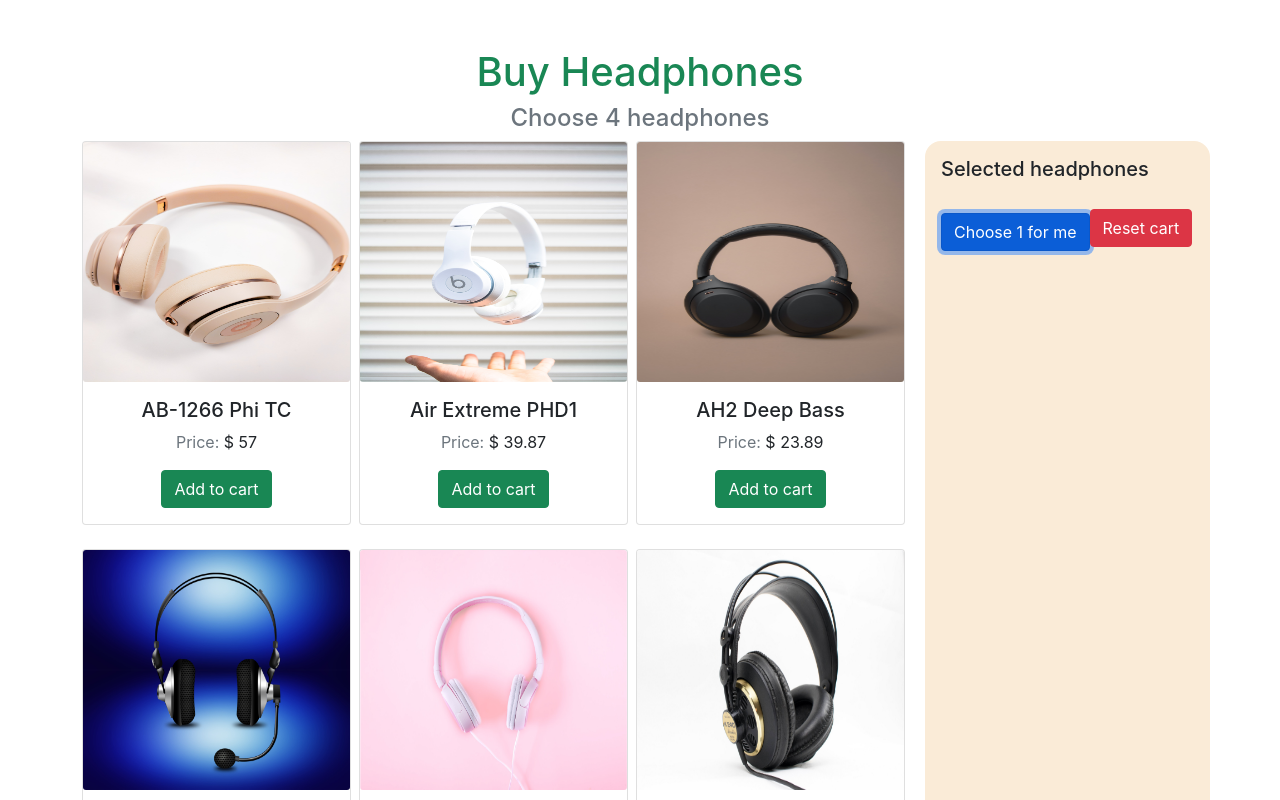
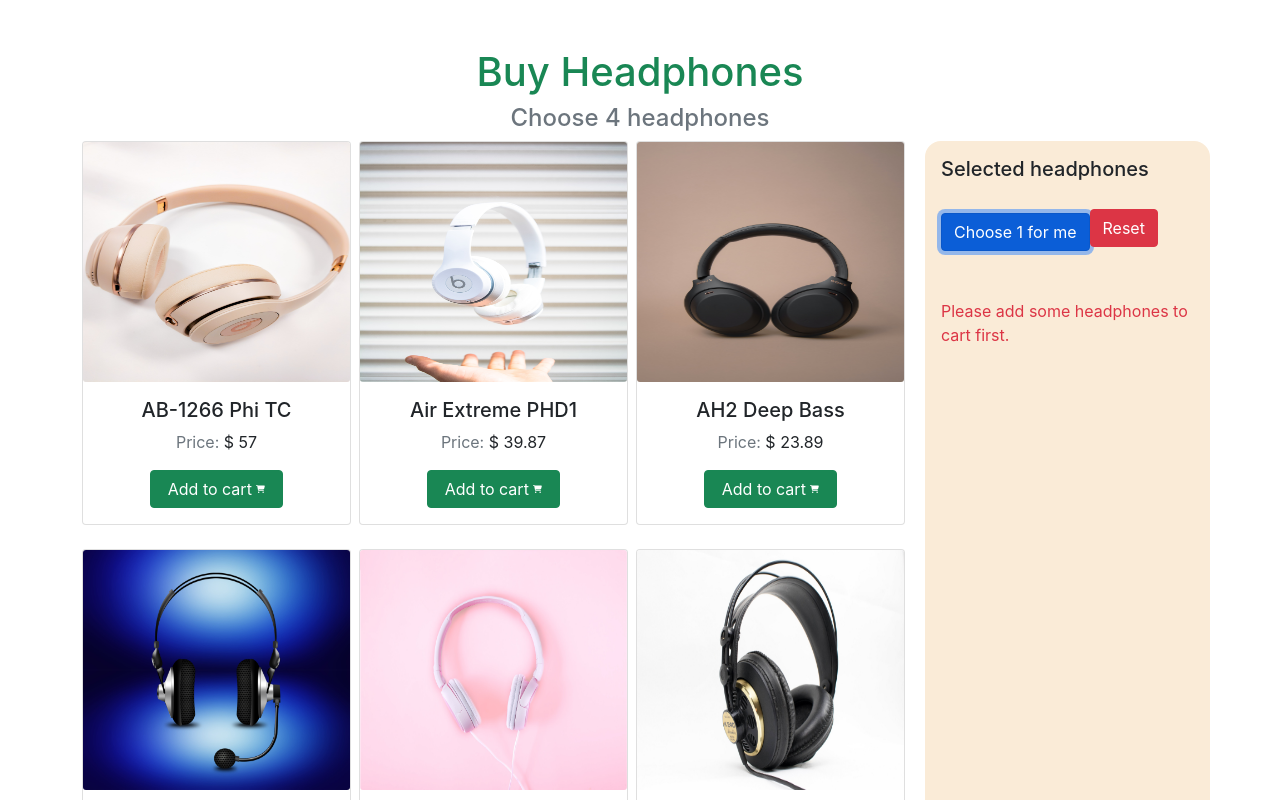
Before and after one commit to sakib412/pHero-assignment-8, a React (Create React App) app: page / in a window 1280 px wide. Both pictures are taken after a click on the button "Choose 1 for me". Shown: the top 800 px of the page. Built offline with nearby package versions, Linux system fonts and the light colour scheme.

Commit message:
[ADDED] choose 1 for me

```diff
--- a/src/App.jsx
+++ b/src/App.jsx
@@ -6,6 +6,7 @@
 function App() {
   const [headphones, setHeadphones] = useState([])
   const [cart, setCart] = useState([])
+  const [message, setMessage] = useState('')
 
   useEffect(() => {
     fetch('data/headphones.json')
@@ -14,21 +15,33 @@
   }, [])
 
   const onAddCart = (item) => {
+    setMessage('')
     // first check item is already in cart
     if (cart.find(cartItem => cartItem.id === item.id)) {
-      console.log("data exist")
+      setMessage('This item is already exist')
     }
     else if (cart.length > 3) {
-      console.log("Cart item cannot be greater than 4")
-
+      setMessage('Cart item cannot be greater than 4')
     } else {
       // add item to cart
       setCart([...cart, item])
     }
   }
   const onResetCart = () => {
+    setMessage('')
     // setCart to empty array
     setCart([])
+  }
+  const onChoose = () => {
+    setMessage('')
+    // if cart length is not 0
+    if (cart.length) {
+      const index = Math.floor((Math.random() * (cart.length)))
+      setMessage(`Choiced headphone: ${cart[index].name}`)
+    } else {
+      setMessage('Please add some headphones to cart first.')
+    }
+
   }
 
   return (
@@ -44,8 +57,12 @@
         <div className="col-md-3 selected-products">
           <h5>Selected headphones</h5>
           <CartList cart={cart} />
-          <button className='btn btn-primary mt-4'>Choose 1 for me</button>
-          <button className='btn btn-danger mt-3' onClick={onResetCart}>Reset cart</button>
+          <button className='btn btn-primary mt-4' onClick={onChoose}>Choose 1 for me</button>
+          <button className='btn btn-danger mt-3' onClick={onResetCart}>Reset</button>
+          {message ?
+            (<p className='my-5 text-danger'>{message}</p>) :
+            null}
+
         </div>
       </div>
     </div>
--- a/src/components/Cart/CartItem.comp.jsx
+++ b/src/components/Cart/CartItem.comp.jsx
@@ -1,14 +1,16 @@
 import React from 'react'
+import { FontAwesomeIcon } from '@fortawesome/react-fontawesome'
+import { faRemove } from '@fortawesome/free-solid-svg-icons'
+
 
 const CartItem = ({ cartItem }) => {
     return (
-        <div className="added-product">
+        <div className="added-product mt-3">
             <div className='row'>
                 <img src={cartItem.image} alt={cartItem.name} className="img-fluid img-thumbnail rounded col-md-3" />
-                <span className='col-md-7'>{cartItem.name}</span>
-
+                <span className='col-md-6'>{cartItem.name}</span>
+                <FontAwesomeIcon className='col-1' icon={faRemove} />
             </div>
-
         </div>
     )
 }
--- a/src/components/Products/ProductItem.comp.jsx
+++ b/src/components/Products/ProductItem.comp.jsx
@@ -1,4 +1,6 @@
 import React from 'react'
+import { FontAwesomeIcon } from '@fortawesome/react-fontawesome'
+import { faCartShopping } from '@fortawesome/free-solid-svg-icons'
 
 const ProductItem = (props) => {
     const { item, onAddCart } = props
@@ -8,7 +10,7 @@
             <div className="card-body">
                 <h5>{item.name}</h5>
                 <p className="card-text"> <span className='text-muted'>Price:</span>  $ {item.price}</p>
-                <button className='btn btn-success' onClick={() => { onAddCart(item) }}>Add to cart</button>
+                <button className='btn btn-success' onClick={() => { onAddCart(item) }}>Add to cart <FontAwesomeIcon className='col-1' icon={faCartShopping} /></button>
             </div>
         </div>
     )
```
